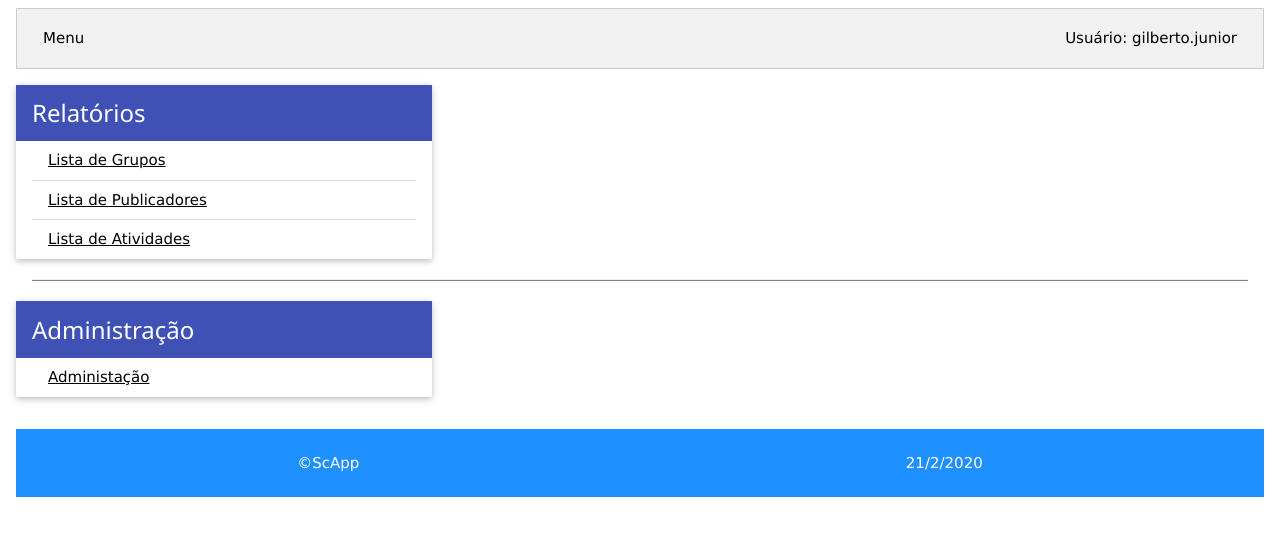
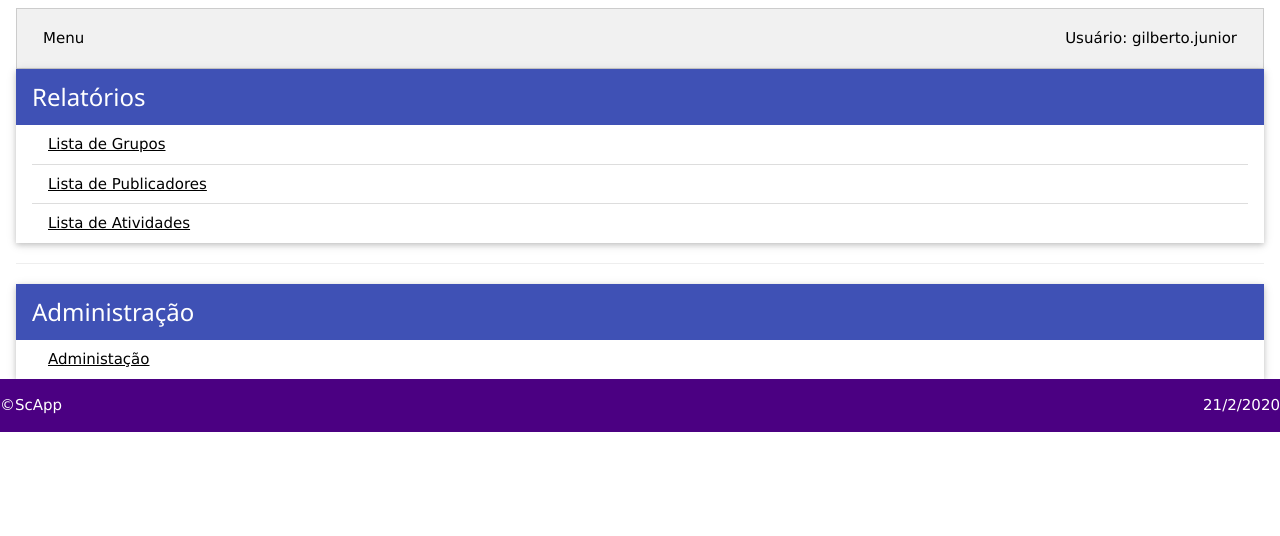
Before and after one commit to gagjunior/ScApp, a Django app: page /publicadores/ in a window 1280 px wide. Shown: the top 536 px of the page. Run offline with Django 3.2, Linux system fonts and the light colour scheme; a user stored in the database is signed in.

Commit message:
Atualização layout

```diff
--- a/publicadores/static/css/geral.css
+++ /dev/null
@@ -1,17 +0,0 @@
-.menu_item{
-   margin-top: 16px;
-}
-
-hr{
-    color: gray;
-    background-color: gray;
-    height: 1.5px;
-    margin-left: 16px;
-    margin-right: 16px;
-}
-
-@media only screen and (min-width: 768px){
-    .menu_item{
-        max-width: 33.33%;
-    }
-}
--- a/publicadores/static/css/rodape.css
+++ /dev/null
@@ -1,13 +0,0 @@
-.rodape{
-    margin-top: 32px;
-    margin-left: 16px;
-    margin-right: 16px;
-    display: flex;
-    flex-direction: row;
-    flex-wrap: wrap;
-    justify-content: space-around;
-    padding: 8px;
-    background-color: dodgerblue;
-    color: white;
-    font-weight: 100;
-}
--- /dev/null
+++ b/publicadores/static/css/site.css
@@ -0,0 +1,16 @@
+.rodape{
+    display: flex;
+    flex-direction: row;
+    flex-wrap: wrap;
+    justify-content: space-between;
+    background-color: indigo;
+    color: white;
+}
+
+@media only screen and (min-width: 768px){
+    .login{
+        max-width: 33.33%;
+        margin-left: auto;
+        margin-right: auto;
+    }
+}
--- a/publicadores/templates/layout.html
+++ b/publicadores/templates/layout.html
@@ -6,8 +6,8 @@
 
     {% load static %}
     <link rel="stylesheet" href="{% static 'css/w3.css' %}">
-    <link rel="stylesheet" href="{% static 'css/rodape.css' %}">
-    <link rel="stylesheet" href="{% static 'css/geral.css' %}">
+    <link rel="stylesheet" href="{% static 'css/site.css' %}">
+
 
 
     <title>ScApp - {{ titulo }}</title>
--- a/templates/registration/login.html
+++ b/templates/registration/login.html
@@ -5,13 +5,13 @@
     <meta name="viewport" content="width=device-width, initial-scale=1.0">
     {% load static %}
     <link rel="stylesheet" href="{% static 'css/w3.css' %}">
-    <link rel="stylesheet" href="{% static 'css/login.css' %}">
+    <link rel="stylesheet" href="{% static 'css/site.css' %}">
 
     <title>ScApp - Login</title>
 </head>
 <body>
 
-    <div id="areaLogin" class="w3-container login">
+    <div class="w3-container login">
         <h1 class="w3-blue w3-center">-- ScApp --</h1>
         <br>
         <hr>
@@ -45,7 +45,7 @@
         {% endif %}
     </div>
 
-    <footer class="login-rodape">
+    <footer class="rodape">
         <p>&copy;ScApp</p>
         <p id="data-atual"></p>
     </footer>
```
Also changed, not shown: publicadores/static/css/login.css (deleted, +0 -24 lines).
